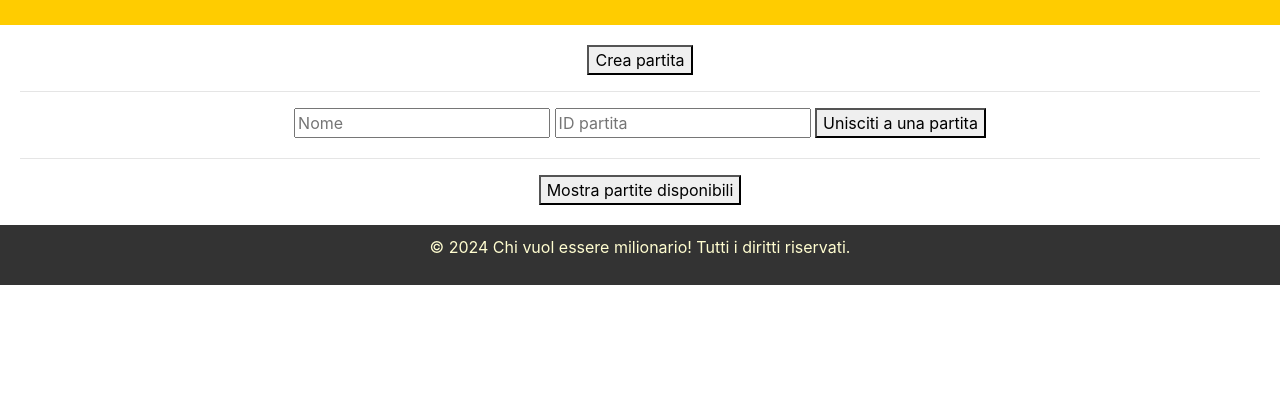
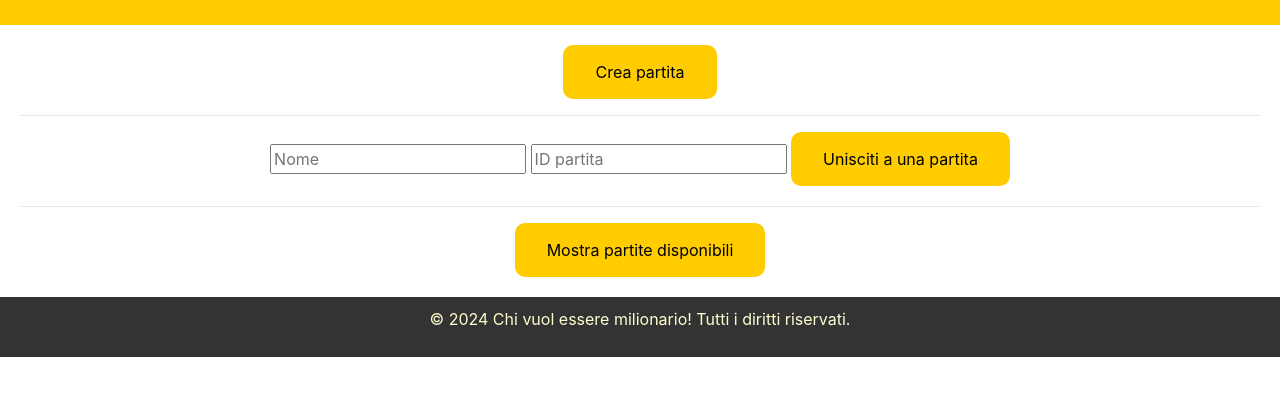
Before and after one commit to iannellilorenzo/gioco_tep, a plain HTML site: page html/index.html in a window 1280 px wide. Shown: the part 71-466 px from the top of the page. Drawn offline with nearby package versions, Linux system fonts and the light colour scheme.

Commit message:
aggiornato il css con stile per bottone e responsiveness

```diff
--- a/css/style.css
+++ b/css/style.css
@@ -23,6 +23,7 @@
 
 h1, h2 {
     color: #222;
+    font-size: 2em;
 }
 
 footer {
@@ -43,6 +44,22 @@
 
 button {
     margin: 10px;
+    padding: 15px 32px;
+    background-color: #ffcc00;
+    border: none;
+    border-radius: 10px !important;
+    color: black;
+    text-align: center;
+    text-decoration: none;
+    font-size: 16px;
+    cursor: pointer;
+    transition-duration: 0.4s;
+    width: 100%;
+}
+
+button:hover {
+    background-color: #e6b800;
+    color: white;
 }
 
 .domanda {
@@ -52,3 +69,16 @@
     border-radius: 10px;
     text-align: center;
 }
+
+/* Responsive design */
+@media (min-width: 600px) {
+    button {
+        width: auto;
+    }
+}
+
+@media (min-width: 600px) {
+    h1, h2 {
+        font-size: 1.5em;
+    }
+}
```
